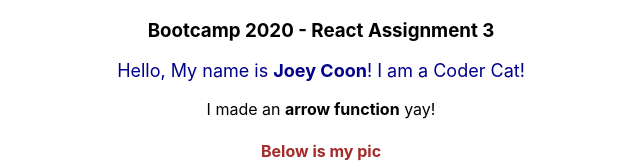
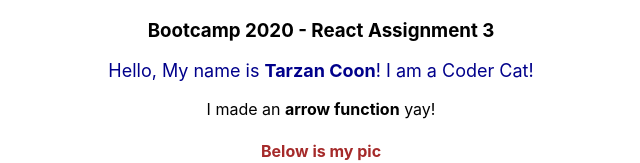
Before and after one commit to Sam-BCC/Project003, a React (Create React App) app: page / in a window 1280 px wide. Shown: the top 163 px of the page, without its empty margins (319-959 px from the left). Built offline with nearby package versions, Linux system fonts and the light colour scheme.

Commit message:
Update index.js

```diff
--- a/src/index.js
+++ b/src/index.js
@@ -10,7 +10,7 @@ const Assignments = () => {
     return (
     <div className="assignmentDiv">
         <h3>Bootcamp 2020 - React Assignment 3</h3>
-        <PlainFunction firstName="Joey" lastName="Coon"/>
+        <PlainFunction firstName="Tarzan" lastName="Coon"/>
         <ArrowFunction/>
         <MediaCard title="Below is my pic" body="I know .. I know .. I am so Majestic!" imageUrl="https://i.pinimg.com/originals/5f/ff/5c/5fff5c8d4a97503b5c45ab0d43e992aa.jpg"/>
         <Gate isOpen={false}/>
```
